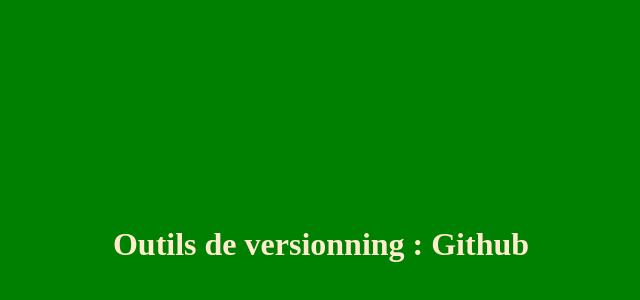
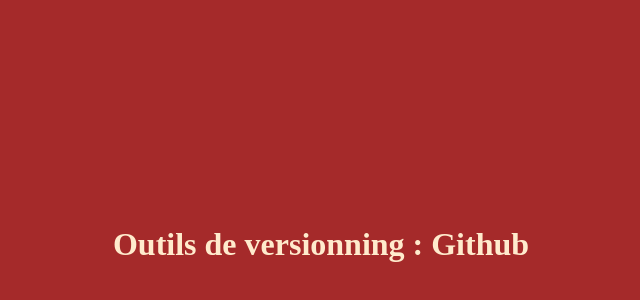
Before and after one commit to anjara304/hackathon-devops, a plain HTML site: page index.html in a window 1280 px wide. Shown: the part 48-348 px from the top of the page, without its empty margins (319-959 px from the left). Drawn offline with Linux system fonts and the light colour scheme.

Commit message:
Modification de la couleur de fond

```diff
--- a/index.html
+++ b/index.html
@@ -6,7 +6,7 @@
     <meta name="viewport" content="width=device-width, initial-scale=1.0">
     <title>Hackathon DevOps</title>
 </head>
-<body style="background-color:green">
+<body style="background-color:brown">
    <h1
 	style="color:blanchedalmond;
 		text-align: center;
```
